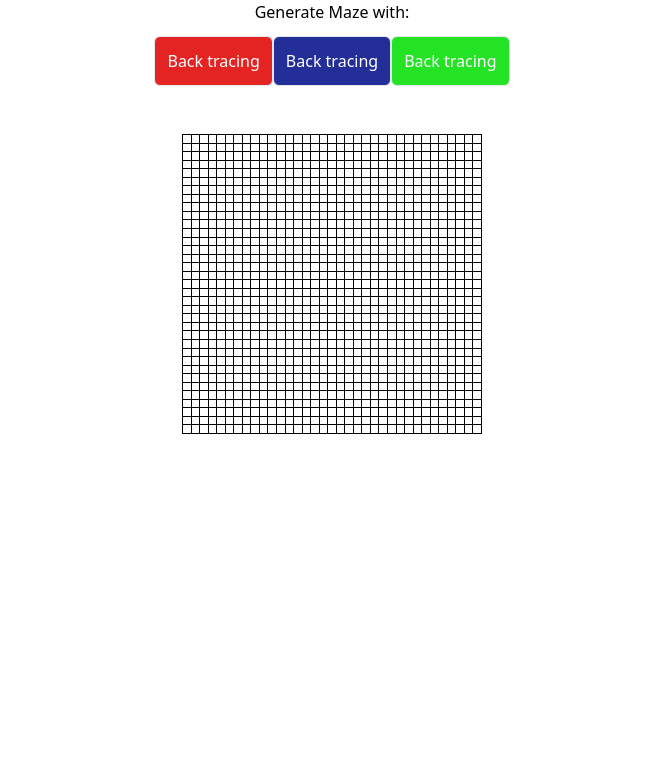
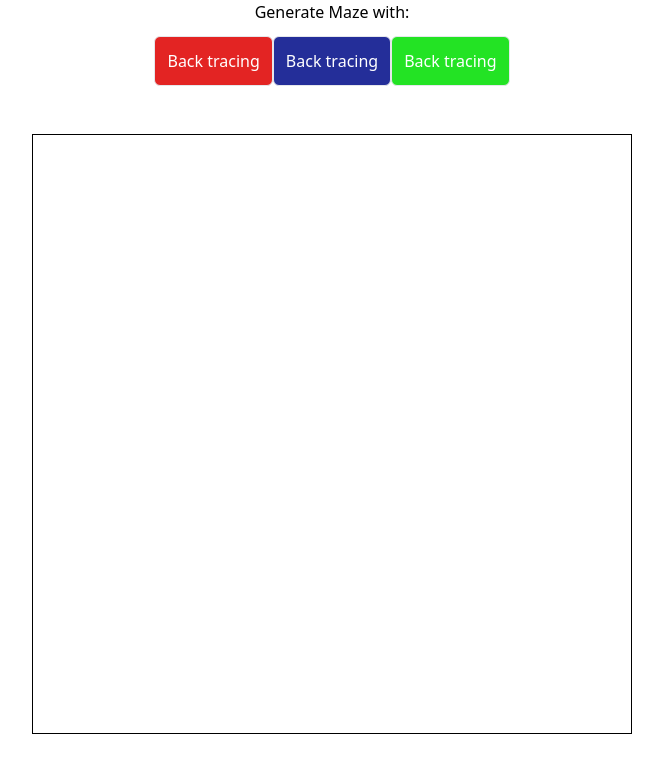
Before and after one commit to OmidNejadabbasi/maze-board, a SvelteKit app: page / in a window 1280 px wide. Shown: the top 772 px of the page, without its empty margins (308-971 px from the left). Built offline with nearby package versions, Linux system fonts and the light colour scheme.

Commit message:
change board style

```diff
--- a/src/components/Board.svelte
+++ b/src/components/Board.svelte
@@ -8,8 +8,8 @@
   let s: string = "inn";
 
   export let cells: BehaviorSubject<CellState>[][] = [];
-  export let width: number = 35;
-  export let height: number = 35;
+  export let width: number = 25;
+  export let height: number = 25;
 
   cells = _.chunk(_.fill(new Array(width * height), null), width);
 
@@ -33,10 +33,9 @@
     display: grid;
     grid-template-rows: repeat(var(--height), 1fr);
     grid-template-columns: repeat(var(--width), 1fr);
-    gap: 1px;
-    background-color: black;
+    gap: 0px;
     border: 1px solid black;
-    width: 300px;
-    height: 300px;
+    width: 600px;
+    height: 600px;
   }
 </style>
--- a/src/components/Cell.svelte
+++ b/src/components/Cell.svelte
@@ -16,7 +16,7 @@
         ? "yellow"
         : c.value === 3
         ? "red"
-        : "black";
+        : "#333";
   });
   onDestroy(() => sub.unsubscribe());
 </script>
```
